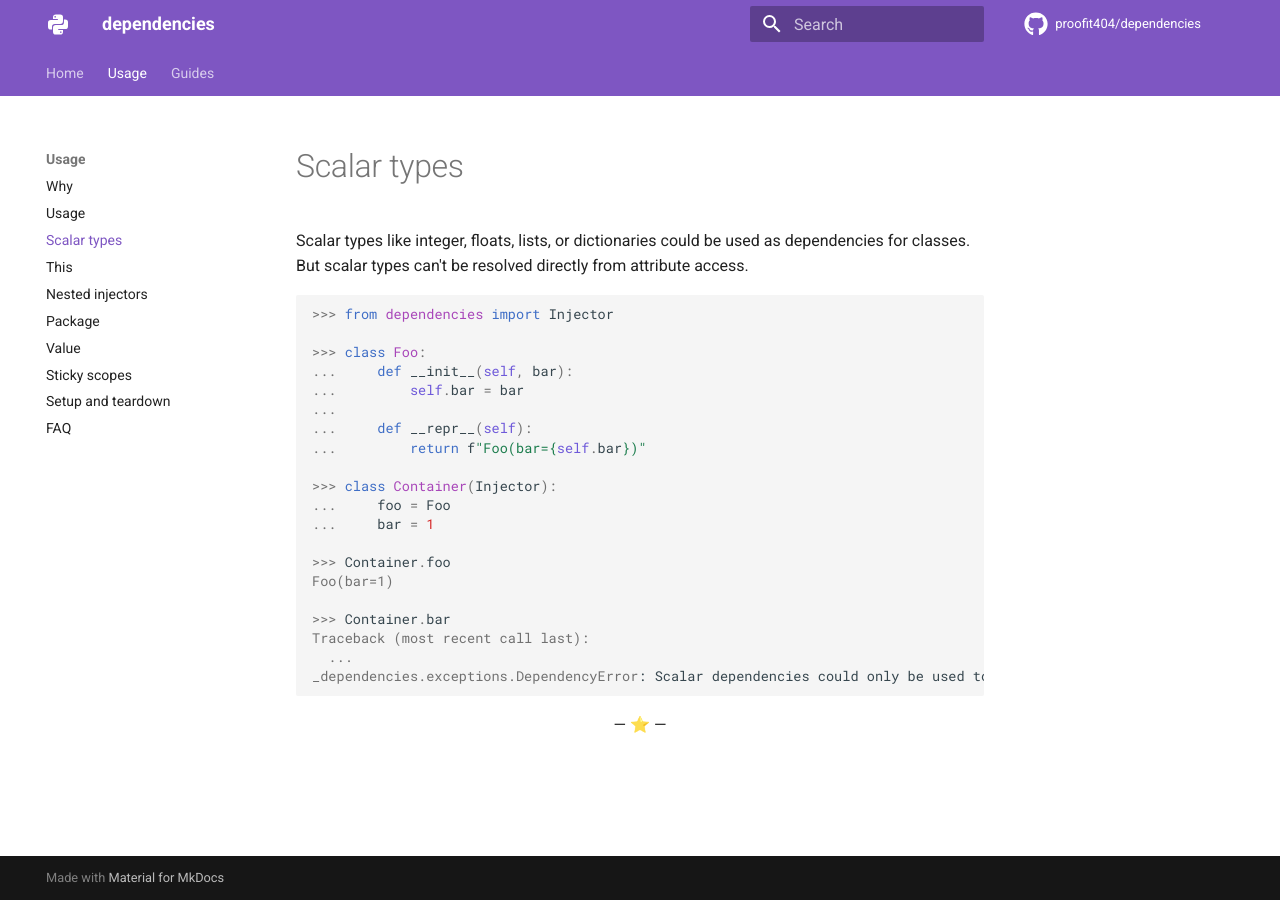
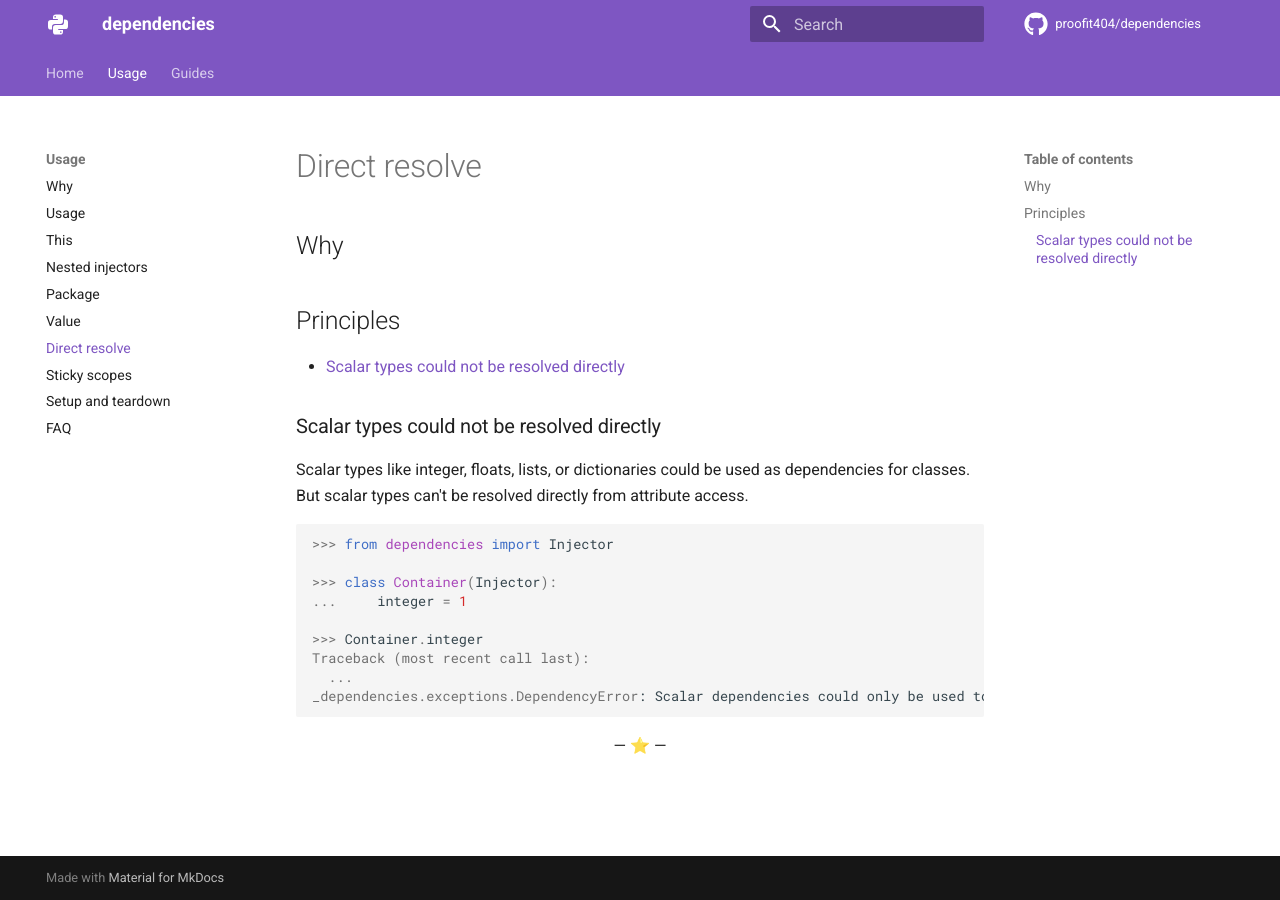
Before and after one commit to proofit404/dependencies, an MkDocs documentation site: the page built from docs/direct_resolve.md, in a window 1280 px wide. Built offline with MkDocs 1.6.1 and Material for MkDocs 9.7.7, drawn with Linux system fonts in a browser that asks for light colours; comment, search, counter and statistics services are not loaded.

Commit message:
docs: combine direct resolve paragraphs into single file #512

```diff
--- a/docs/scalar.md
+++ b/docs/direct_resolve.md
@@ -1,4 +1,12 @@
-# Scalar types
+# Direct resolve
+
+## Why
+
+## Principles
+
+- [Scalar types could not be resolved directly](#scalar-types-could-not-be-resolved-directly)
+
+### Scalar types could not be resolved directly
 
 Scalar types like integer, floats, lists, or dictionaries could be used as
 dependencies for classes. But scalar types can't be resolved directly from
@@ -8,21 +16,10 @@ attribute access.
 
 >>> from dependencies import Injector
 
->>> class Foo:
-...     def __init__(self, bar):
-...         self.bar = bar
-...
-...     def __repr__(self):
-...         return f"Foo(bar={self.bar})"
+>>> class Container(Injector):
+...     integer = 1
 
->>> class Container(Injector):
-...     foo = Foo
-...     bar = 1
-
->>> Container.foo
-Foo(bar=1)
-
->>> Container.bar
+>>> Container.integer
 Traceback (most recent call last):
   ...
 _dependencies.exceptions.DependencyError: Scalar dependencies could only be used to instantiate classes
--- a/mkdocs.yml
+++ b/mkdocs.yml
@@ -41,11 +41,11 @@ nav:
   - Usage:
       - Why: why.md
       - Usage: usage.md
-      - Scalar types: scalar.md
       - This: this.md
       - Nested injectors: nested.md
       - Package: package.md
       - Value: value.md
+      - Direct resolve: direct_resolve.md
       - Sticky scopes: sticky.md
       - Setup and teardown: setup_teardown.md
       - FAQ: faq.md
```
